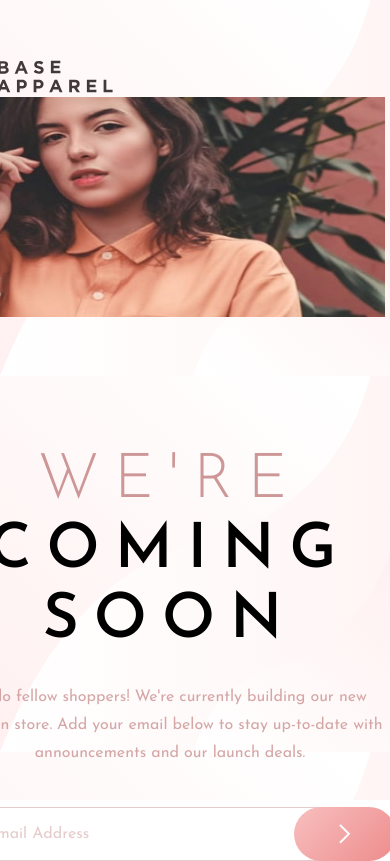
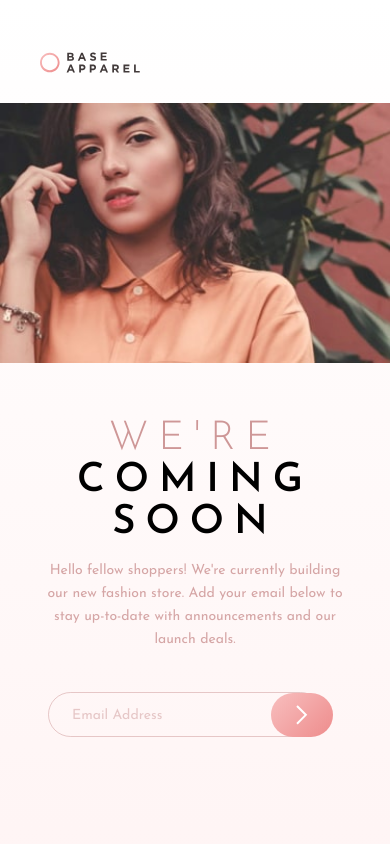
Before and after one commit to hammichalkovic/frontend-mentor-practices, a plain HTML site: page newbie/base-apparel-coming-soon-master/index.html in a window 390 px wide. Drawn offline with Linux system fonts and the light colour scheme.

Commit message:
Finish styling MV

```diff
--- a/newbie/base-apparel-coming-soon-master/css/style.css
+++ b/newbie/base-apparel-coming-soon-master/css/style.css
@@ -127,13 +127,13 @@ span {
 
 input {
     height: 50px;
-    min-width: 395px;
+    width: 395px;
     font-size: 16px;
     font-family: 'Josefin Sans', sans-serif;
     font-weight: 400;
     z-index: 0;
-    padding-left: 30px;
-    border-radius: 28px;
+    padding: 0 205px 0 30px;
+    border-radius: 25px;
     border: 1px solid hsla(0, 36%, 70%, 50%);
     background-color: transparent;
     outline: none;
@@ -144,7 +144,8 @@ button {
     top: 0;
     right: 90px;
     box-sizing: border-box;
-    min-width: 102px;
+    width: 102px;
+    padding: 0 50px;
     min-height: 52px;
     border-radius: 28px;
     background: linear-gradient(135deg, hsl(0, 80%, 86%), hsl(0, 74%, 74%));
@@ -204,10 +205,49 @@ footer {
 
 @media screen and (max-width: 420px) {
 
-    .header,
-    .lead {
-        text-align: center;
-    }
+body {
+    min-width: 100%;
+}
+
+.main {
+    background: linear-gradient(to bottom, hsl(0, 0%, 100%), hsl(0, 100%, 98%));
+    max-width: 100vw;
+    min-height: 100vh;
+}
+
+.info {
+    min-width: 100vw;
+    display: flex;
+    flex-direction: column;
+    align-items: center;
+    margin: 0;
+
+
+}
+
+.logo {
+    max-height: 50px;
+    max-width: 100px;
+    margin: -30px 180px 30px -30px;
+}
+
+.header,
+.lead {
+    text-align: center;
+    width: 310px;
+}
+
+.header {
+    font-size: 40px;
+    line-height: 42px;
+    letter-spacing: 10px;
+    margin: 55px 0 40px 0;
+}
+
+.lead {
+    line-height: 23px;
+    font-size: 14px;
+}
 
 .girl {
     display: none;
@@ -215,12 +255,32 @@ footer {
 
 .girlmobile {
     display: block;
-    width: 100%;
-
+    min-width: 100%;
+    height: auto;
+    align-self: center;
 }
 
 .attribution {
     display: none;
 }
 
+.emailbox,
+input {
+    box-sizing: border-box;
+    max-width: 340px;
+    padding: 2px 95px 0 23px;
+    margin: 0;
+    align-self: center;
+    font-size: 14px;
+    height: 45px;
 }
+
+button {
+    min-width: 62px;
+    padding: 0;
+    margin-left: 38px;
+    min-height: 44px;
+
+}
+
+}
--- a/newbie/base-apparel-coming-soon-master/index.html
+++ b/newbie/base-apparel-coming-soon-master/index.html
@@ -12,8 +12,8 @@
   <main>
     <section class="main">
       <div class="info">
-        <img src="./images/logo.svg" alt="Base Apparel Logo">
-       <img class="girlmobile" src="./images/hero-mobile.jpg" alt="Girl-hero, for mobile version" width="375" height="220">
+        <img class="logo" src="./images/logo.svg" alt="Base Apparel Logo">
+       <img class="girlmobile" src="./images/hero-mobile.jpg" alt="Girl-hero, for mobile version">
        <h1 class="header"><span class="pink">We're</span> coming soon</h1>
 
        <p class="lead">Hello fellow shoppers! We're currently building our new fashion store.
```
